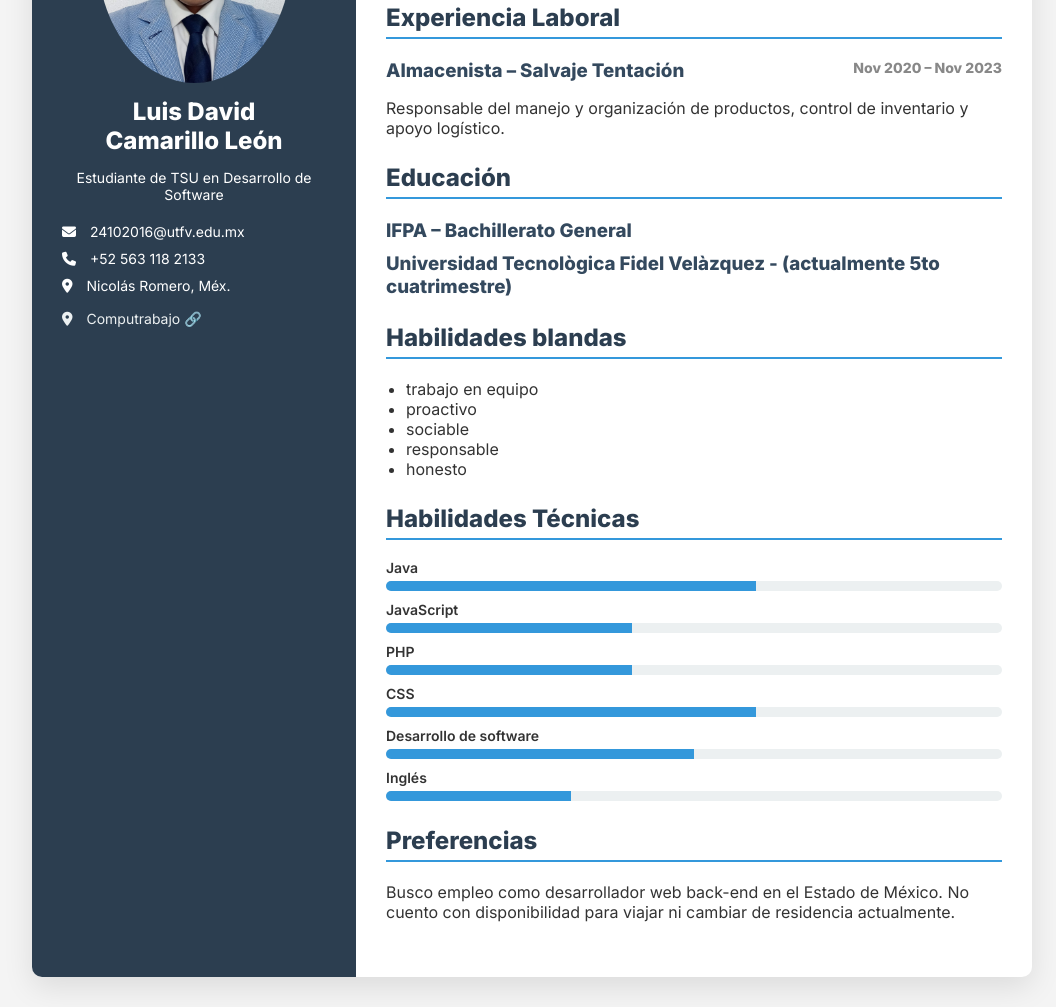
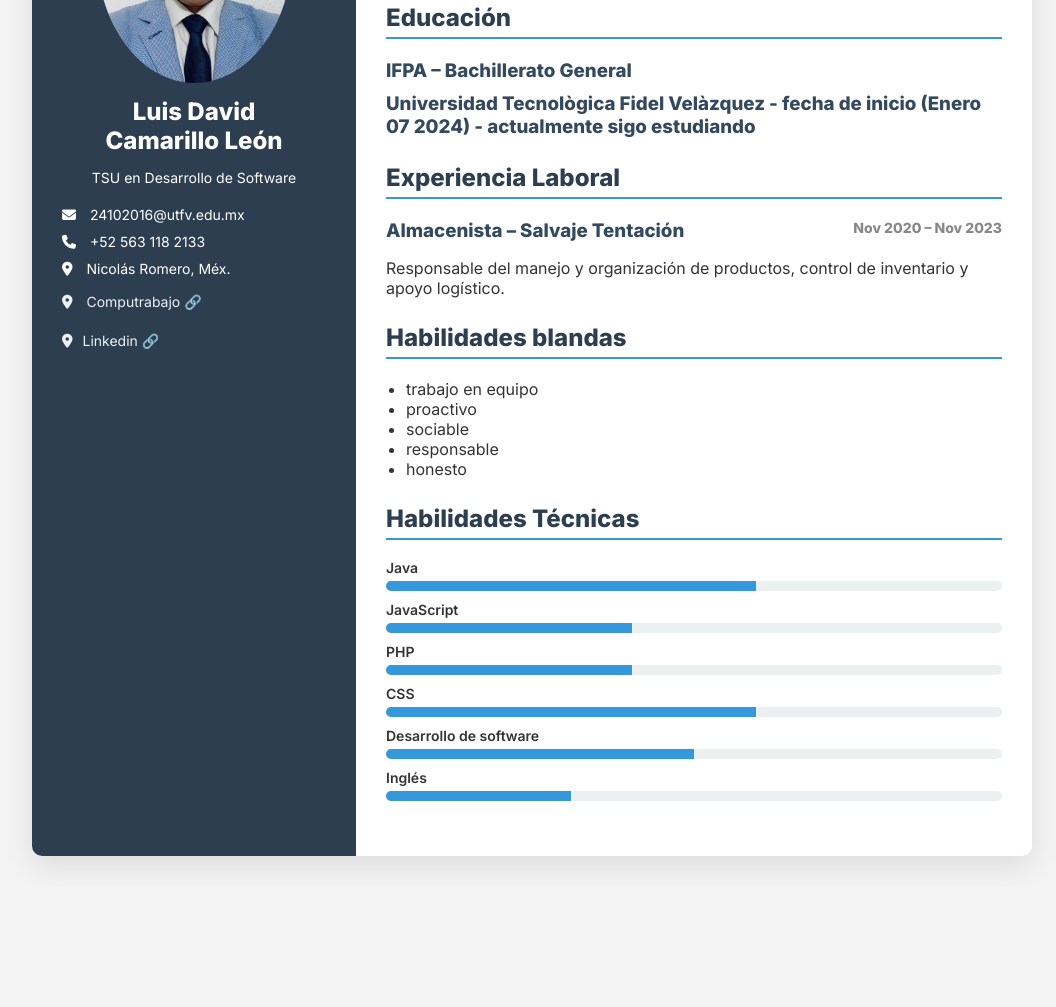
Before and after one commit to LE0N62/MY_CV, a plain HTML site: page index.html in a window 1280 px wide. Shown: the part 238-1245 px from the top of the page, without its empty margins (108-1164 px from the left). After the commit the page ends 1124 px from the top, so only its background shows below. Drawn offline with Linux system fonts and the light colour scheme.

Commit message:
Add files via upload

```diff
--- a/index.html
+++ b/index.html
@@ -15,29 +15,30 @@
         <img src="img.jpeg" alt="Foto de perfil">
       </div>
       <h1 class="name">Luis David<br>Camarillo León</h1>
-      <p class="career">Estudiante de TSU en Desarrollo de Software</p>
+      <p class="career"> TSU en Desarrollo de Software</p>
       <ul class="contact">
         <li><i class="fas fa-envelope"></i> 24102016@utfv.edu.mx</li>
         <li><i class="fas fa-phone"></i> +52 563 118 2133</li>
         <li><i class="fas fa-map-marker-alt"></i> Nicolás Romero, Méx.</li>
         <li><a href="https://mx.computrabajo.com/empleos-en-ciudad-de-mexico?utm_source=google&utm_medium=cpc&utm_campaign=1015516939&target=candidate&network=search&gad_source=1&gad_campaignid=1015516939&gbraid=0AAAAADbSM5fO7IG_FOpTQlXawabC3a5Eb&gclid=CjwKCAjwg7PDBhBxEiwAf1CVuykomr8rEh4h1BKgK9YHBp2u67uL8Rn4vN2smCsP2-vOXCMlBSTwXxoCggIQAvD_BwE&fgom=True" target="_blank">
-            <i class="fas fa-map-marker-alt"></i> Computrabajo 🔗</a></li>
-      </ul>
+          <i class="fas fa-map-marker-alt"></i> Computrabajo 🔗</a></li>
+            <li><a href="https://www.linkedin.com/in/luis-david-camarillo-leon-bb675b332/" target="_blank"><i class="fas fa-map-marker-alt"></i>Linkedin 🔗</a></li>
+        </ul>
     </aside>
     <main class="content">
       <section>
         <h2>Perfil</h2>
         <p>Estudiante de "Desarrollo de Software Multiplataforma" (TSU), actualmente en el 5° cuatrimestre. Busco oportunidades para aprender y desarrollarme profesionalmente. Tengo experiencia en bodega durante 3 años, lo cual me permitió valorar el trabajo y enfocarme en seguir mi formación académica.</p>
       </section>
+            <section>
+        <h2>Educación</h2>
+        <h3>IFPA – Bachillerato General</h3>
+        <h3>Universidad Tecnològica Fidel Velàzquez - fecha de inicio (Enero 07 2024) - actualmente sigo estudiando</h3>
+      </section>
       <section>
         <h2>Experiencia Laboral</h2>
         <h3>Almacenista – Salvaje Tentación <span>Nov 2020 – Nov 2023</span></h3>
         <p>Responsable del manejo y organización de productos, control de inventario y apoyo logístico.</p>
-      </section>
-      <section>
-        <h2>Educación</h2>
-        <h3>IFPA – Bachillerato General</h3>
-        <h3>Universidad Tecnològica Fidel Velàzquez - (actualmente 5to cuatrimestre)</h3>
       </section>
       <section>
         <h2>Habilidades blandas</h2>
@@ -58,10 +59,7 @@
         <div class="skill"><span>Desarrollo de software</span><div class="bar"><div style="width: 50%"></div></div></div>
         <div class="skill"><span>Inglés</span><div class="bar"><div style="width: 30%"></div></div></div>
       </section>
-      <section>
-        <h2>Preferencias</h2>
-        <p>Busco empleo como desarrollador web back-end en el Estado de México. No cuento con disponibilidad para viajar ni cambiar de residencia actualmente.</p>
-      </section>
+
     </main>
   </div>
   <script src="script.js"></script>
```
